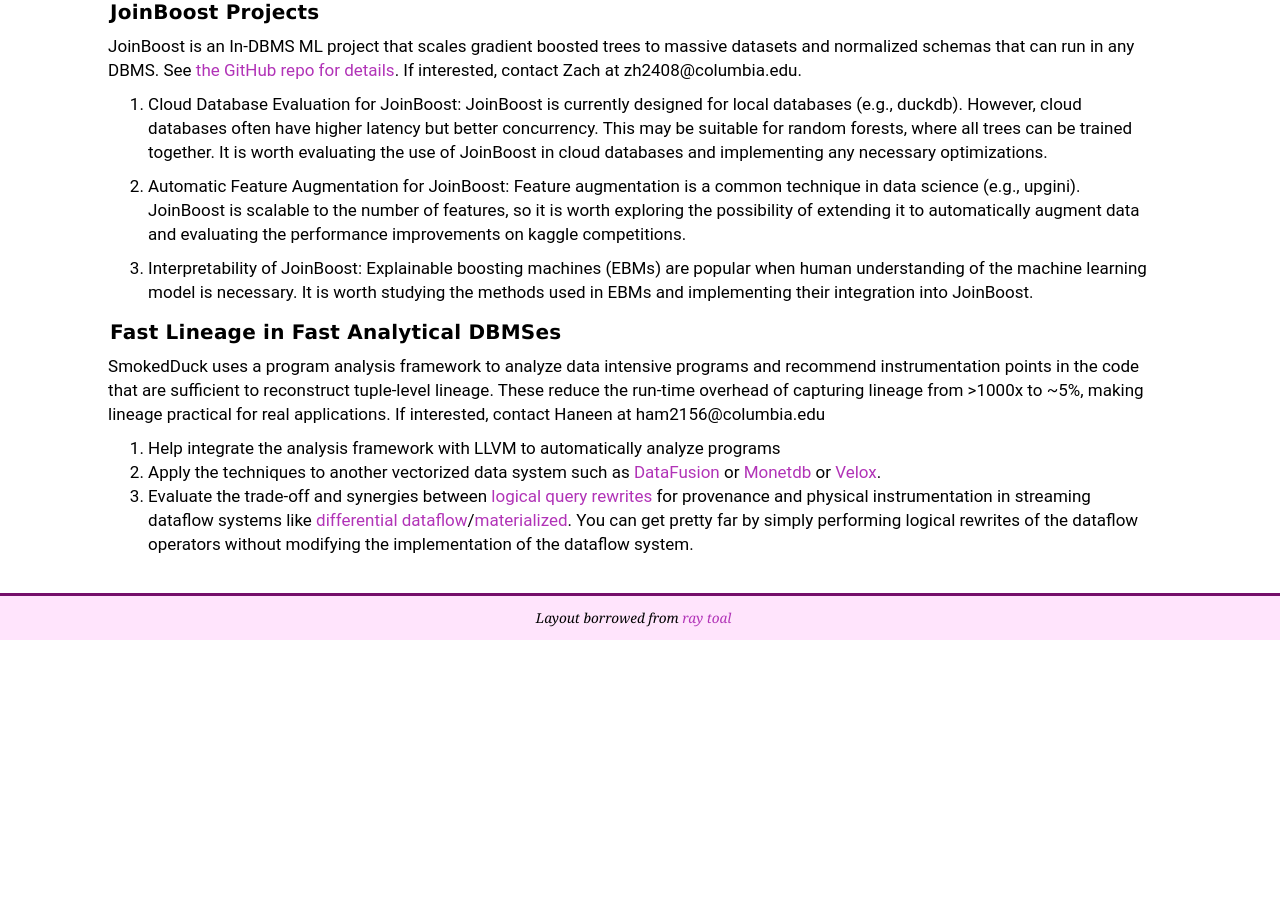
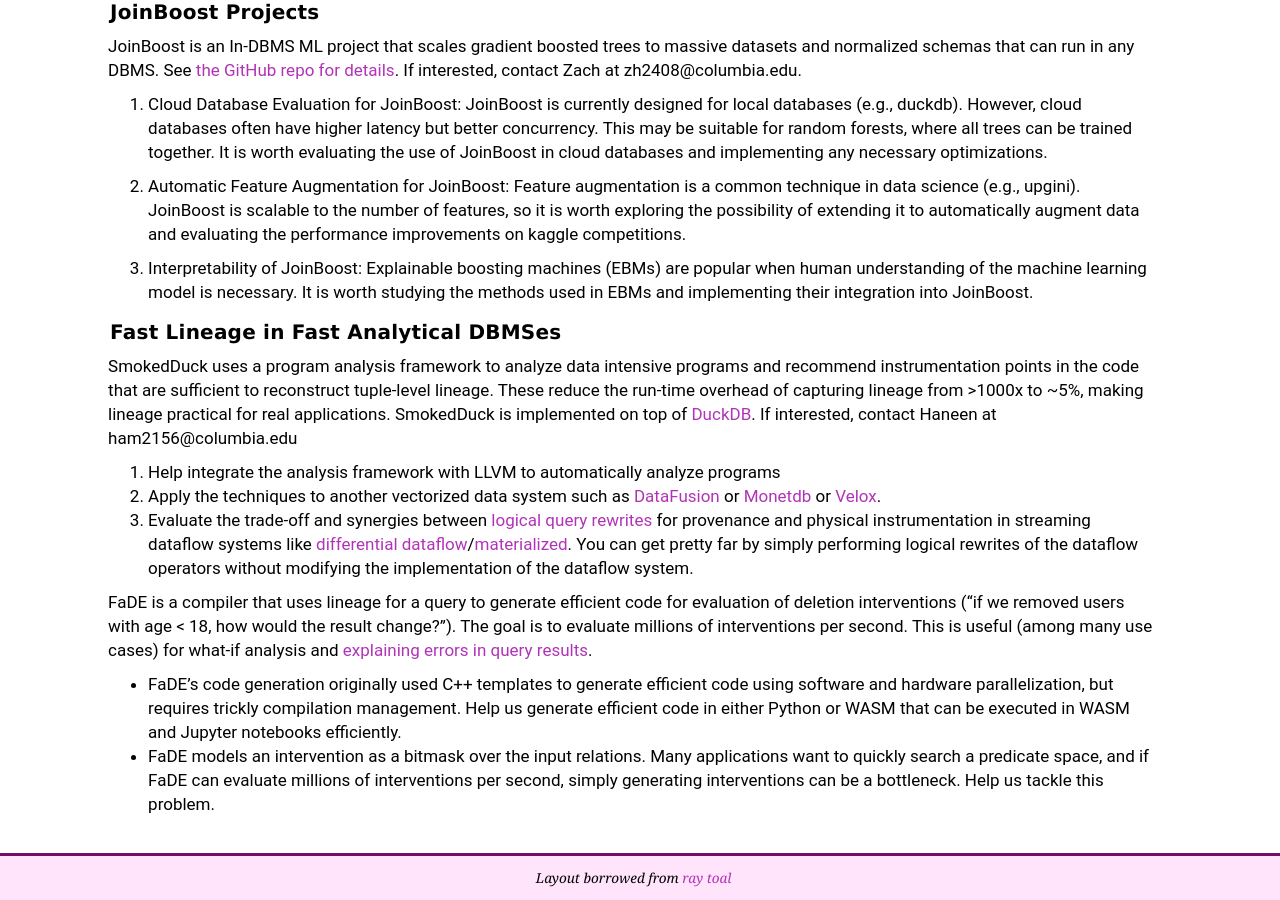
Before and after one commit to w6113/website_2022, a Jekyll site: the page built from projects.md, in a window 1280 px wide and 900 px high, scrolled down 4264 px. Built offline with Jekyll 4.4.1, drawn with Linux system fonts in a browser that asks for light colours; before the commit the page ends 4904 px from its top, so only the background shows below that.

Commit message:
lazy commit msg

```diff
--- a/projects.md
+++ b/projects.md
@@ -216,11 +216,19 @@
 Explainable boosting machines (EBMs) are popular when human understanding of the machine learning model is necessary. It is worth studying the methods used in EBMs and implementing their integration into JoinBoost.
 
 #### Fast Lineage in Fast Analytical DBMSes
-SmokedDuck uses a program analysis framework to analyze data intensive programs and recommend instrumentation points in the code that are sufficient to reconstruct tuple-level lineage.     These reduce the run-time overhead of capturing lineage from >1000x to ~5%, making lineage practical for real applications.  If interested, contact Haneen at ham2156@columbia.edu
+
+SmokedDuck uses a program analysis framework to analyze data intensive programs and recommend instrumentation points in the code that are sufficient to reconstruct tuple-level lineage.     These reduce the run-time overhead of capturing lineage from >1000x to ~5%, making lineage practical for real applications. SmokedDuck is implemented on top of [DuckDB](https://duckdb.org).   If interested, contact Haneen at ham2156@columbia.edu
 
 1. Help integrate the analysis framework with LLVM to automatically analyze programs
 2. Apply the techniques to another vectorized data system such as [DataFusion](https://docs.rs/datafusion/latest/datafusion/) or [Monetdb](https://en.wikipedia.org/wiki/MonetDB) or [Velox](https://github.com/facebookincubator/velox).
 3. Evaluate the trade-off and synergies between [logical query rewrites](https://ieeexplore.ieee.org/abstract/document/4812401/) for provenance and physical instrumentation in streaming dataflow systems like [differential dataflow](https://timelydataflow.github.io/differential-dataflow/)/[materialized](https://materialized.io).   You can get pretty far by simply performing logical rewrites of the dataflow operators without modifying the implementation of the dataflow system.
+
+
+FaDE is a compiler that uses lineage for a query to generate efficient code for evaluation of deletion interventions ("if we removed users with age < 18, how would the result change?").  The goal is to evaluate millions of interventions per second.  This is useful (among many use cases) for what-if analysis and  [explaining errors in query results](https://dspace.mit.edu/bitstream/handle/1721.1/89076/scorpion-vldb13.pdf?sequence=1&isAllowed=y).
+
+* FaDE's code generation originally used C++ templates to generate efficient code using software and hardware parallelization, but requires trickly compilation management. Help us generate efficient code in either Python or WASM that can be executed in WASM and Jupyter notebooks efficiently.
+* FaDE models an intervention as a bitmask over the input relations.  Many applications want to quickly search a predicate space, and if FaDE can evaluate millions of interventions per second, simply generating interventions can be a bottleneck. Help us tackle this problem.
+
 
 
 
```
